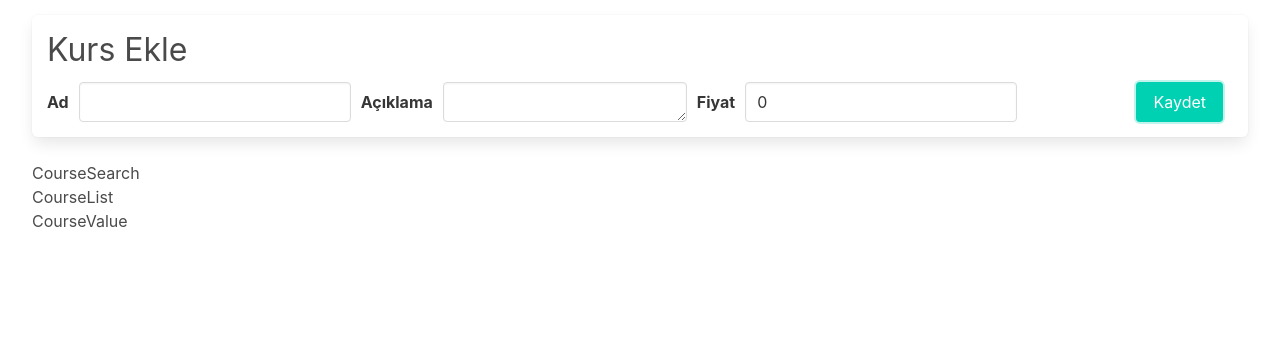
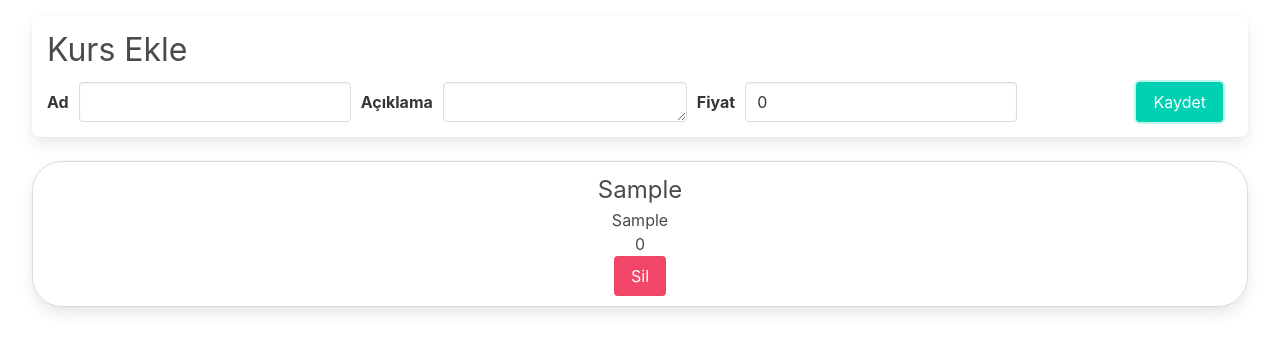
Before and after one commit to Umutcany/10-ReduxSlicery, a React (Vite) app in the folder SliceryProject/: page / in a window 1280 px wide. Both pictures are taken after typing "Sample", "Sample" into the empty fields and a click on the button "Kaydet". Shown: the top 352 px of the page. Built offline with nearby package versions, Linux system fonts and the light colour scheme.

Commit message:
CourseRemoveDone

```diff
--- a/SliceryProject/src/App.tsx
+++ b/SliceryProject/src/App.tsx
@@ -10,9 +10,9 @@ function App() {
   return (
     <div className="container is-fluid">
       <CourseForm />
-      <CourseSearch />
+      {/* <CourseSearch /> */}
       <CourseList />
-      <CourseValue />
+      {/* <CourseValue /> */}
     </div>
   );
 }
--- a/SliceryProject/src/components/CourseForm.tsx
+++ b/SliceryProject/src/components/CourseForm.tsx
@@ -11,7 +11,6 @@ import { addCourse } from "../slices/CourseSlice";
 
 type RootStateType = {
   form: ReturnType<typeof formReducer>;
-  // Add other slices as needed
 };
 
 const CourseForm = () => {
--- a/SliceryProject/src/components/CourseList.tsx
+++ b/SliceryProject/src/components/CourseList.tsx
@@ -1,7 +1,34 @@
-import React from "react";
+import { useSelector } from "react-redux";
+import { courseReducer, removeCourse } from "../slices/CourseSlice";
+import { useDispatch } from "react-redux/es/exports";
+
+type RootStateType = {
+  courses: ReturnType<typeof courseReducer>;
+};
 
 const CourseList = () => {
-  return <div>CourseList</div>;
+  const dispatch = useDispatch();
+  const courses = useSelector((state: RootStateType) => {
+    return {
+      data: state.courses.data,
+    };
+  });
+  const renderedCourses = courses.data.map((course, index: number) => {
+    return (
+      <div key={index} className="panel">
+        <h1>{course.name}</h1>
+        <p>{course.description}</p>
+        <p>{course.cost}</p>
+        <button
+          onClick={() => dispatch(removeCourse(course.id))}
+          className="button is-danger"
+        >
+          Sil
+        </button>
+      </div>
+    );
+  });
+  return <div className="courseList">{renderedCourses}</div>;
 };
 
 export default CourseList;
--- a/SliceryProject/src/slices/CourseSlice.tsx
+++ b/SliceryProject/src/slices/CourseSlice.tsx
@@ -1,14 +1,25 @@
-import { createSlice, nanoid } from "@reduxjs/toolkit";
+import { createSlice, nanoid, PayloadAction } from "@reduxjs/toolkit";
+
+interface Course {
+  name: string;
+  description: string;
+  cost: number;
+  id: string | number;
+}
+
+interface FormState {
+  searchTerm: string;
+  data: Course[];
+}
 
 const courseSlice = createSlice({
   name: "form",
   initialState: {
     searchTerm: "",
     data: [],
-  },
+  } as FormState,
   reducers: {
-    addCourse(state, action) {
-      debugger;
+    addCourse(state, action: PayloadAction<Course>) {
       state.data.push({
         name: action.payload.name,
         description: action.payload.description,
@@ -16,8 +27,14 @@ const courseSlice = createSlice({
         id: nanoid(),
       });
     },
+    removeCourse(state, action) {
+      const updatedCourses = state.data.filter((course) => {
+        return course.id != action.payload;
+      });
+      state.data = updatedCourses;
+    },
   },
 });
 
-export const { addCourse } = courseSlice.actions;
+export const { addCourse, removeCourse } = courseSlice.actions;
 export const courseReducer = courseSlice.reducer;
```
